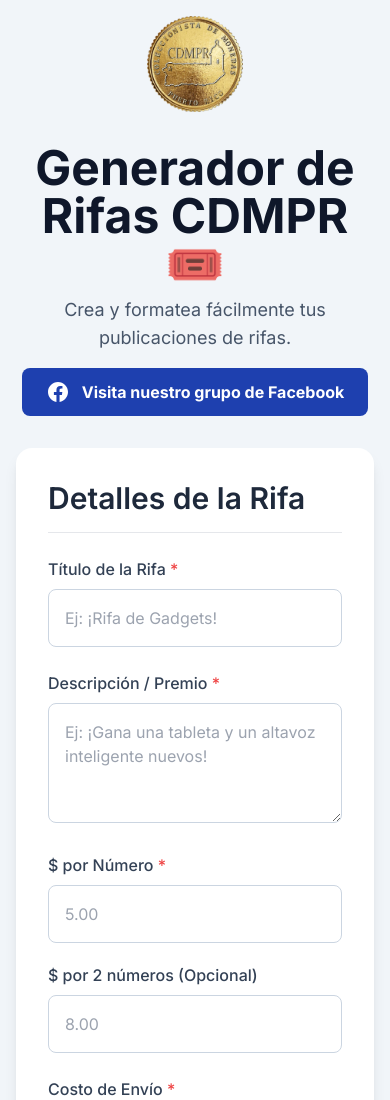
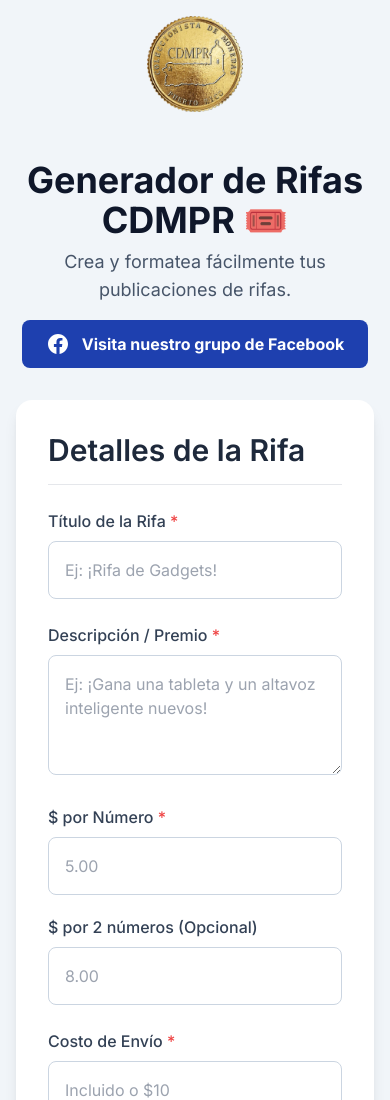
Before and after one commit to crealster/CDMPR-VSF, a plain HTML site: page Raffle.html in a window 390 px wide. Shown: the top 1100 px of the page. Drawn offline with nearby package versions, Linux system fonts and the light colour scheme.

Commit message:
Update Raffle.html

```diff
--- a/Raffle.html
+++ b/Raffle.html
@@ -31,8 +31,8 @@
         <img src="https://github.com/crealster/CDMPR-VSF/blob/main/Logo%20medium.png?raw=true" alt="Logo CDMPR" class="absolute top-4 left-1/2 -translate-x-1/2 md:top-8 w-24 h-24 md:w-32 md:h-32">
 
         <!-- Header -->
-        <header class="text-center mb-8 pt-32 md:pt-48">
-            <h1 class="text-5xl font-bold text-slate-900">Generador de Rifas CDMPR 🎟️</h1>
+        <header class="text-center mb-8 pt-36 md:pt-48">
+            <h1 class="text-4xl md:text-5xl font-bold text-slate-900">Generador de Rifas CDMPR 🎟️</h1>
             <p class="text-lg text-slate-600 mt-2">Crea y formatea fácilmente tus publicaciones de rifas.</p>
             <div class="mt-4">
                 <a href="https://www.facebook.com/groups/cdmpr" target="_blank" rel="noopener noreferrer" class="inline-flex items-center bg-blue-800 text-white font-bold py-3 px-6 rounded-lg hover:bg-blue-900 focus:outline-none focus:ring-4 focus:ring-blue-300 transition-transform transform hover:scale-105">
```
